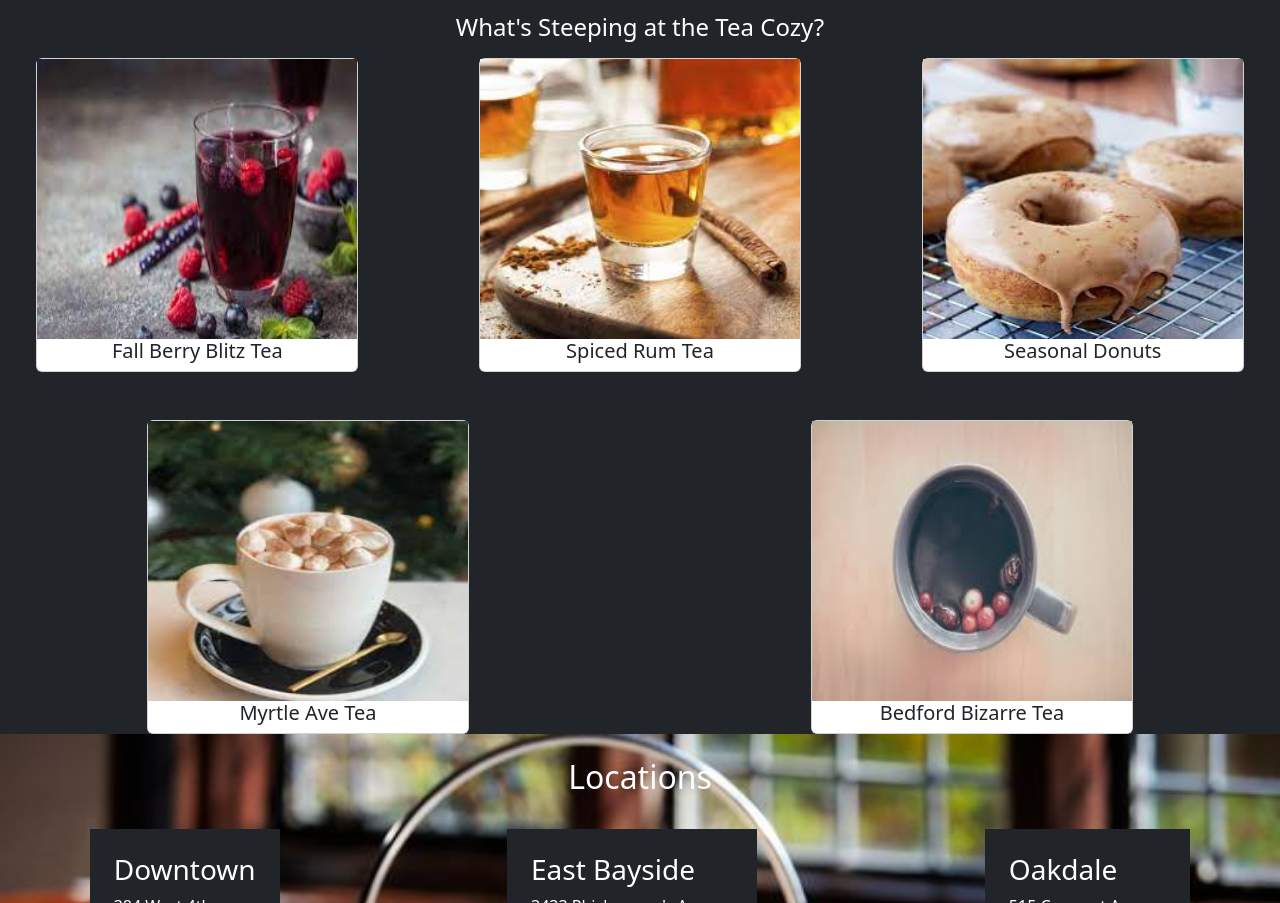
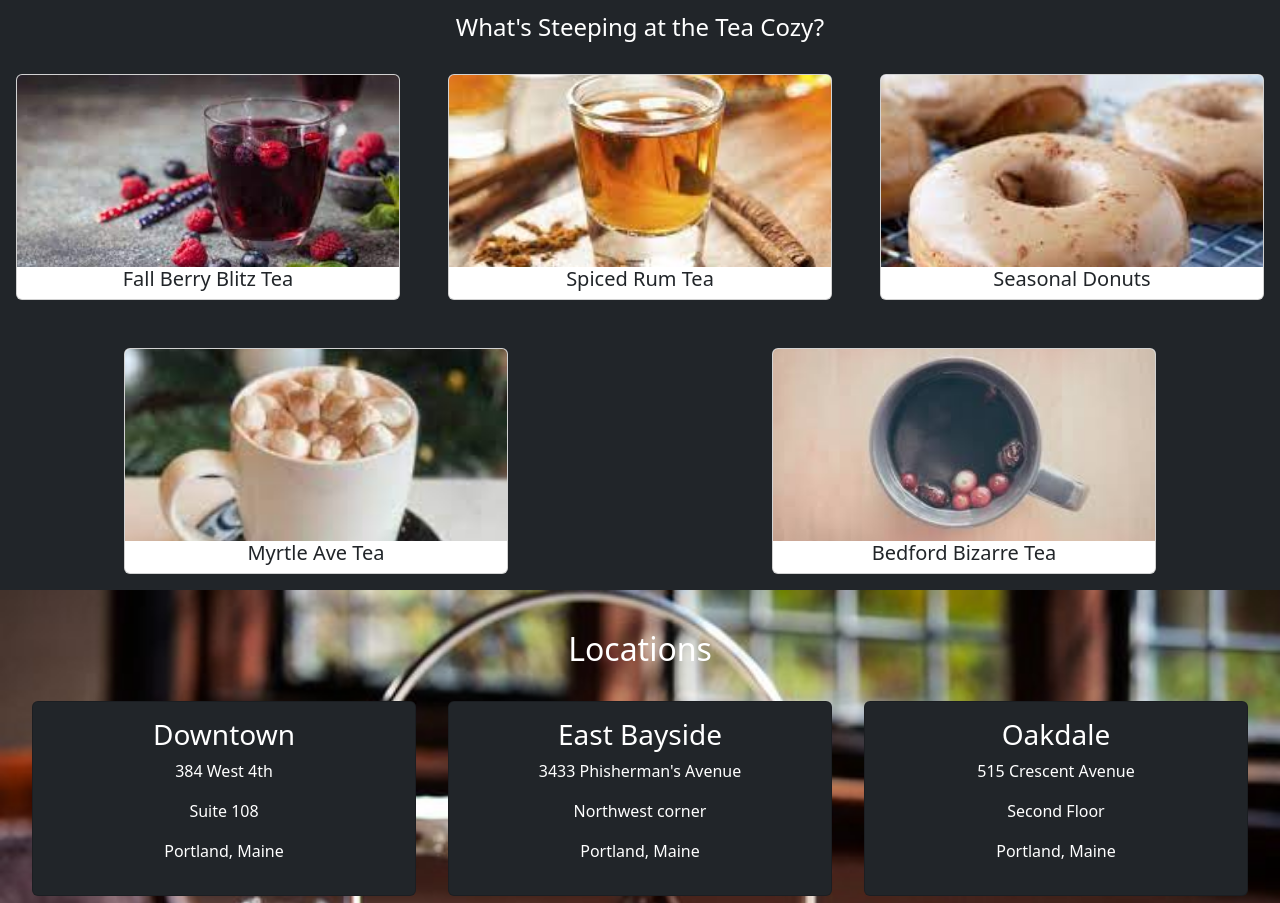
Before and after one commit to lensonfernandes/TeaCozy, a plain HTML site: page index.html in a window 1280 px wide. Shown: the part 769-1672 px from the top of the page. Drawn offline with nearby package versions, Linux system fonts and the light colour scheme.

Commit message:
Style changes

```diff
--- a/index.html
+++ b/index.html
@@ -20,13 +20,13 @@
           <div class="collapse navbar-collapse" id="navbarNav">
             <ul class="navbar-nav ms-auto">
               <li class="nav-item">
-                <a class="nav-link active text-white " aria-current="page" href="#">Mission</a>
+                <a class="nav-link active text-white " aria-current="page" href="#main">Mission</a>
               </li>
               <li class="nav-item">
-                <a class="nav-link active text-white" href="#">Featured Tea</a>
+                <a class="nav-link active text-white" href="#month-tea">Featured Tea</a>
               </li>
               <li class="nav-item">
-                <a class="nav-link active text-white" href="#">Locations</a>
+                <a class="nav-link active text-white" href="#locations">Locations</a>
               </li>
 
             </ul>
@@ -34,7 +34,7 @@
         </div>
       </nav>
 
-      <div class="main">
+      <div class="main" id="main">
         <div class="main-container">
         <h2>Our Mission</h2>
         <h4>Hand picked, Artisanally Curated, Free Range, Sustainable, Small Batch, Fair Trade, Organic Tea</h4>
@@ -42,50 +42,50 @@
       </div>
 
 
-      <div class="section-2 bg-dark">
+      <div class="section-2 bg-dark" id="month-tea">
         <h2 class="text-center p-3 text-white">Tea of the Month</h2>
         <h4 class="text-center p-2 text-white">What's Steeping at the Tea Cozy?</h4>
-        <div class="tea-varieties d-flex flex-wrap justify-content-around align-items-center gap-5">
-          <div class="card">
-              <img src=".\berry.jpg">
+        <div class="tea-varieties d-flex flex-wrap justify-content-around align-items-center gap-3">
+          <div class="card m-3  ">
+              <img src=".\berry.jpg" class="img-fluid card-img-top">
               <h5 class="text-center">Fall Berry Blitz Tea</h5>
           </div>
-          <div class="card">
-            <img src="./rum.jpg">
+          <div class="card m-3 ">
+            <img src="./rum.jpg" class="img-fluid card-img-top">
             <h5 class="text-center">Spiced Rum Tea</h5>
           </div>
-          <div class="card">
-          <img src="./donut.jpg">
+          <div class="card m-3 ">
+          <img src="./donut.jpg" class="img-fluid card-img-top">
           <h5 class="text-center">Seasonal Donuts</h5>
           </div>
-          <div class="card">
-        <img src="./ave.jpg">
+          <div class="card m-3">
+        <img src="./ave.jpg" class="img-fluid card-img-top">
         <h5 class="text-center">Myrtle Ave Tea</h5>
         </div>
-        <div class="card">
-          <img src="./bedford.jpg">
+        <div class="card m-3">
+          <img src="./bedford.jpg" class="img-fluid card-img-top">
          <h5 class="text-center">Bedford Bizarre Tea</h5>
         </div>
 
         </div>
       </div>
 
-      <div class="section-location ">
+      <div class="section-location p-3 bg-dark" id="locations">
         <h2 class="text-white p-4 text-center">Locations</h2>
-        <div class="d-flex flex-wrap justify-content-around align-items-center gap-5">
-          <div class="location-item bg-dark text-white p-4">
+        <div class="d-flex flex-wrap justify-content-around align-items-center  ">
+          <div class="location-item bg-dark text-white p-3 card text-center ">
             <h3>Downtown</h3>
             <p>384 West 4th</p>
             <p>Suite 108</p>
             <p>Portland, Maine</p>
           </div>
-          <div class="location-item bg-dark text-white p-4"">
+          <div class="location-item bg-dark text-white p-3 card text-center   " >
             <h3>East Bayside</h3>
             <p>3433 Phisherman's Avenue</p>
             <p>Northwest corner</p>
             <p>Portland, Maine</p>
           </div>
-          <div class="location-item bg-dark text-white p-4"">
+          <div class="location-item bg-dark text-white p-3 card text-center   ">
             <h3>Oakdale</h3>
             <p>515 Crescent Avenue</p>
             <p>Second Floor</p>
--- a/style.css
+++ b/style.css
@@ -24,16 +24,28 @@
     text-align: center;
 }
 
-.card img{
-    width: 25vw;
-    background-size: cover;
-    height:35vh;
+.card{
+    width:30vw;
+
+}
+/* .card img{
+
+   width:25vh;
+   background-size: cover;
+
+
+
+} */
+.card-img-top {
+    width: 100%;
+    height: 15vw;
+    object-fit: cover;
 }
 
 .section-location{
     background: url('./locations.jpg');
     background-size: cover;
-    height: 60vh;
+    /* height: 60vh; */
 }
 
 /* .location-item{
```
Also changed, not shown: tea.jpg.
